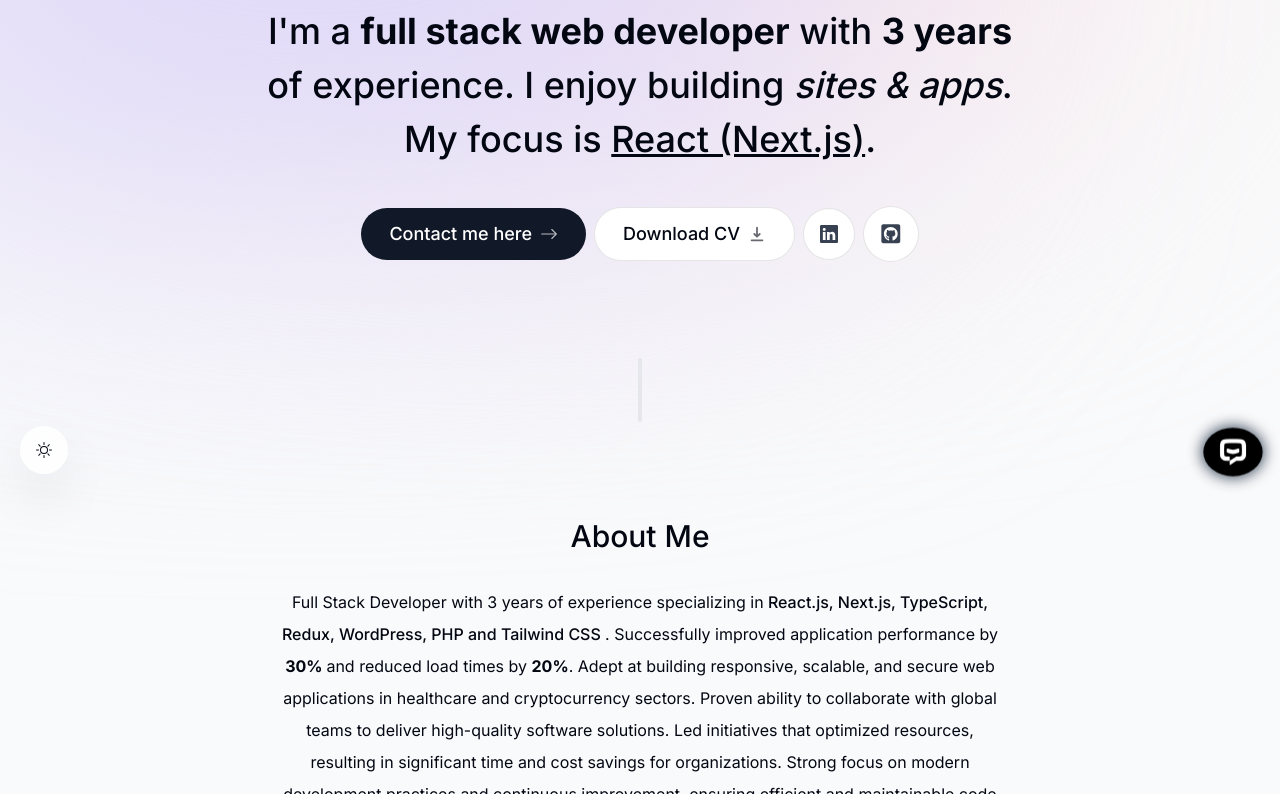
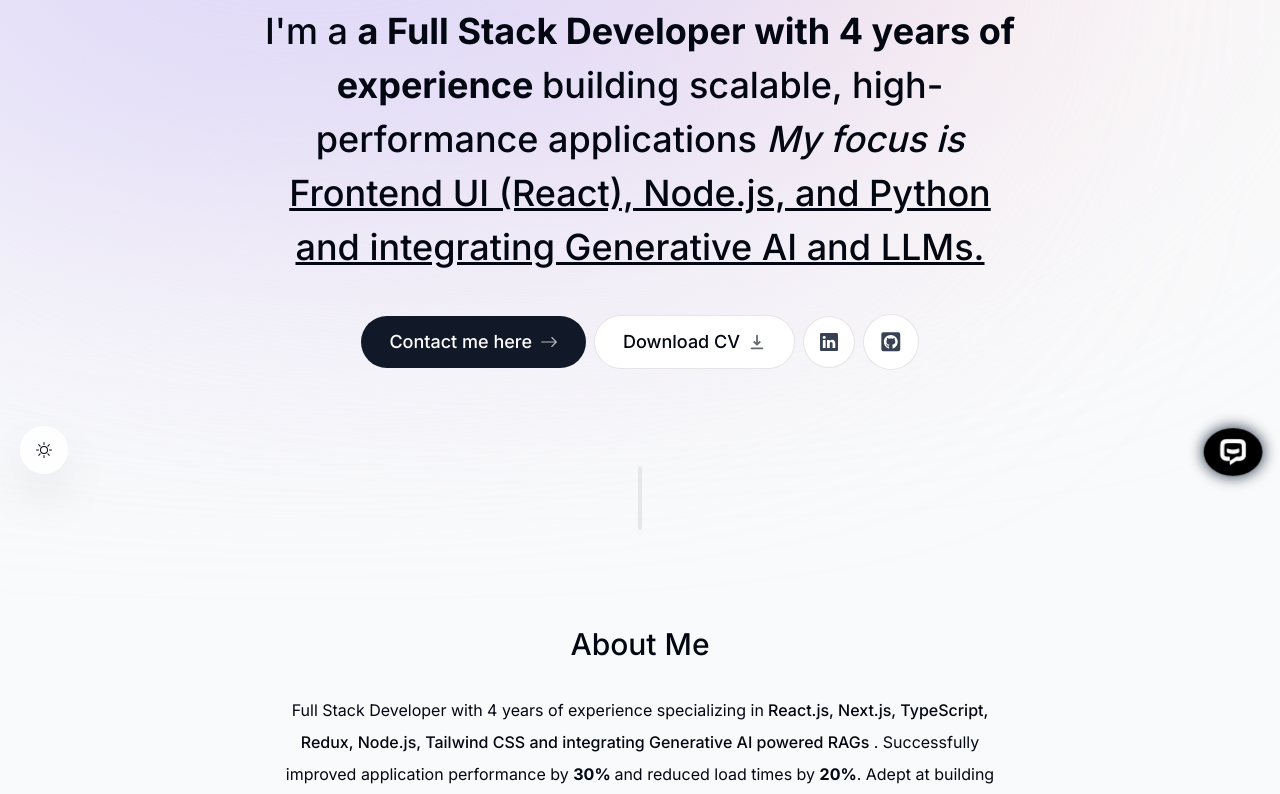
Before and after one commit to saiMahadasa/portfolio, a Next.js app: page / in a window 1280 px wide. Shown: the part 306-1100 px from the top of the page. Built offline with nearby package versions, Linux system fonts and the light colour scheme.

Commit message:
resume updated

```diff
--- a/components/about.tsx
+++ b/components/about.tsx
@@ -19,8 +19,8 @@ export default function About() {
     >
       <SectionHeading>About me</SectionHeading>
       <p className="mb-3">
-        Full Stack Developer with 3 years of experience specializing in<span className="font-medium"> React.js, Next.js,
-        TypeScript, Redux, WordPress, PHP and Tailwind CSS </span>. Successfully improved application performance by <b>30% </b>
+        Full Stack Developer with 4 years of experience specializing in<span className="font-medium"> React.js, Next.js,
+        TypeScript, Redux, Node.js, Tailwind CSS and integrating Generative AI powered RAGs </span>. Successfully improved application performance by <b>30% </b>
         and reduced load times by <b>20%</b>. Adept at building responsive, scalable, and secure web applications
          in healthcare and cryptocurrency sectors. Proven ability to collaborate with global teams
           to deliver high-quality software solutions. Led initiatives that optimized resources, resulting
--- a/components/intro.tsx
+++ b/components/intro.tsx
@@ -64,11 +64,11 @@ export default function Intro() {
         animate={{ opacity: 1, y: 0 }}
       >
         <span className="font-bold">Hello, I'm Sai Subrahmanyam Mahadasa.</span> I'm a{" "}
-        <span className="font-bold">full stack web developer</span> with{" "}
-        <span className="font-bold">3 years</span> of experience. I enjoy
-        building <span className="italic">sites & apps</span>. My focus is{" "}
-        <span className="underline">React (Next.js)</span>.
+        <span className="font-bold"> a Full Stack Developer with 4 years of experience </span> building scalable,{" "}
+        <span className="font-bold"></span> high-performance applications <span className="italic">My focus is {" "}</span>
+        <span className="underline">Frontend UI (React), Node.js, and Python and integrating Generative AI and LLMs. {" "}</span>
       </motion.h1>
+
 
       <motion.div
         className="flex flex-col sm:flex-row items-center justify-center gap-2 px-4 text-lg font-medium"
```
Also changed, not shown: 2 other files (tests, documents, lock files or other folders).
